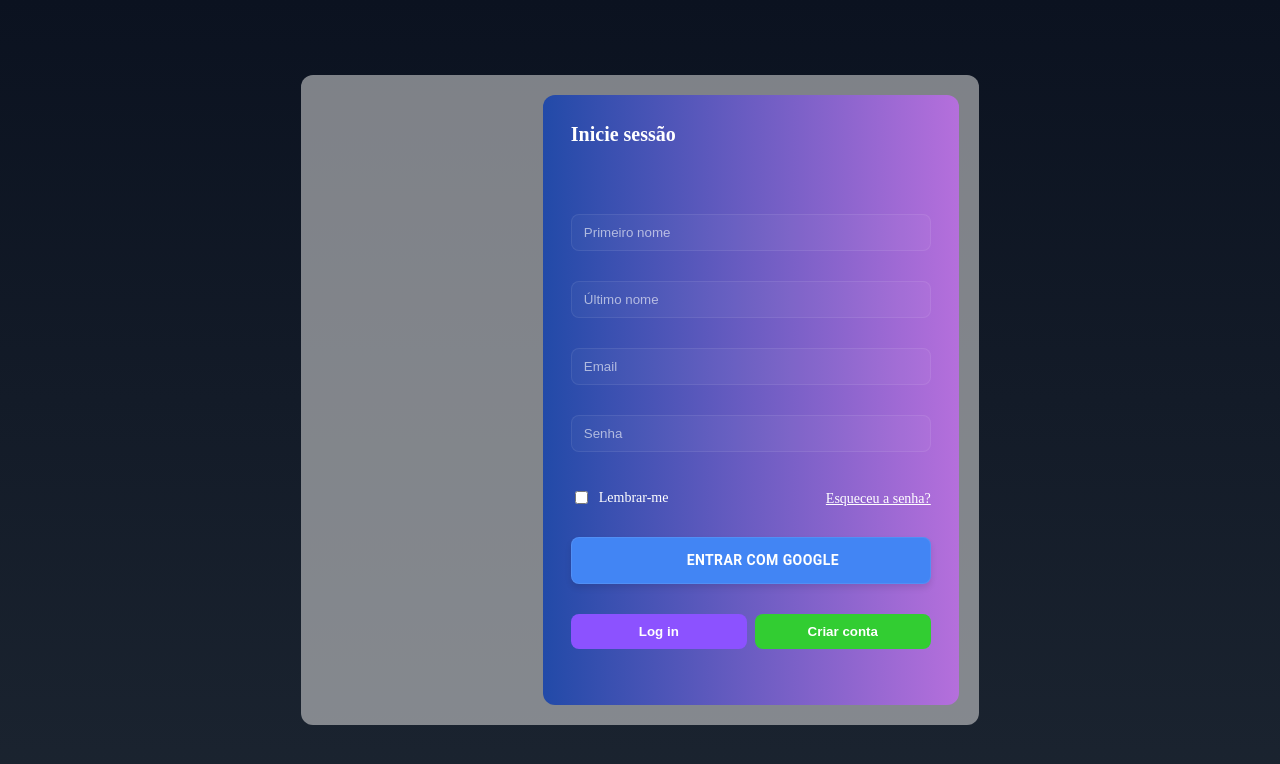
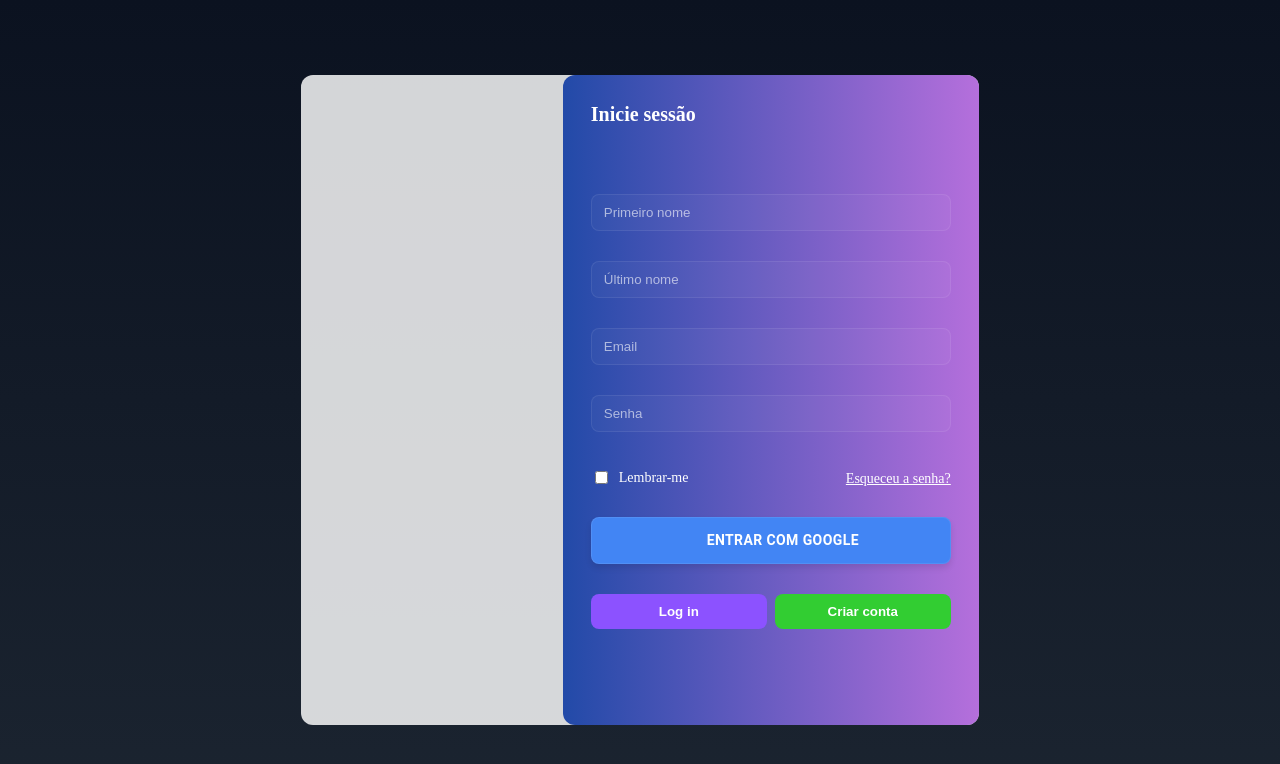
Before and after one commit to jhonherikgc/Login-Page, a React (Vite) app: page / in a window 1280 px wide. Shown: the top 764 px of the page. Built offline with nearby package versions, Linux system fonts and the light colour scheme; some icons are missing.

Commit message:
:construction: container

```diff
--- a/src/styles/loginPage.css
+++ b/src/styles/loginPage.css
@@ -7,8 +7,9 @@ html, body, #root {
   height: 100%;
   margin: 0;
   padding: 0;
-  overflow: hidden; /* remove scrollbars */
-  background: #000;  /* full-screen background color fallback */
+  overflow: hidden;
+  background: linear-gradient(180deg, #0b1220 0%, #1b2430 100%);
+  color: #fff;
 }
 
 .login-page {
@@ -171,7 +172,7 @@ html, body, #root {
   height: 650px;
   max-width: 55%;
   border-radius: 12px;
-  background: rgba(221, 221, 221, 0.55); /* dark translucent box */
+  background: rgba(255, 255, 255, 0.822); /* dark translucent box */
   color: #fff;
   display: flex;
   flex-direction: column;
@@ -186,7 +187,6 @@ html, body, #root {
 
 /* garante que o login-container fique encostado à direita */
 .login-container {
-  margin: 20px;
   align-self: flex-end;
 }
 
```
